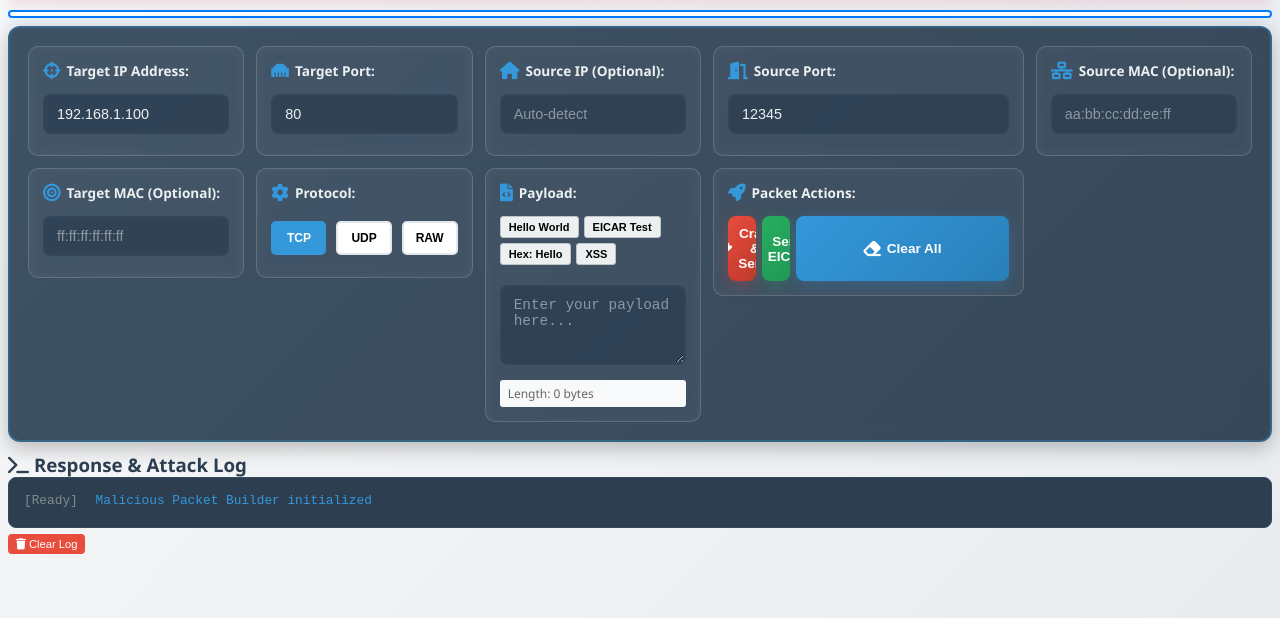
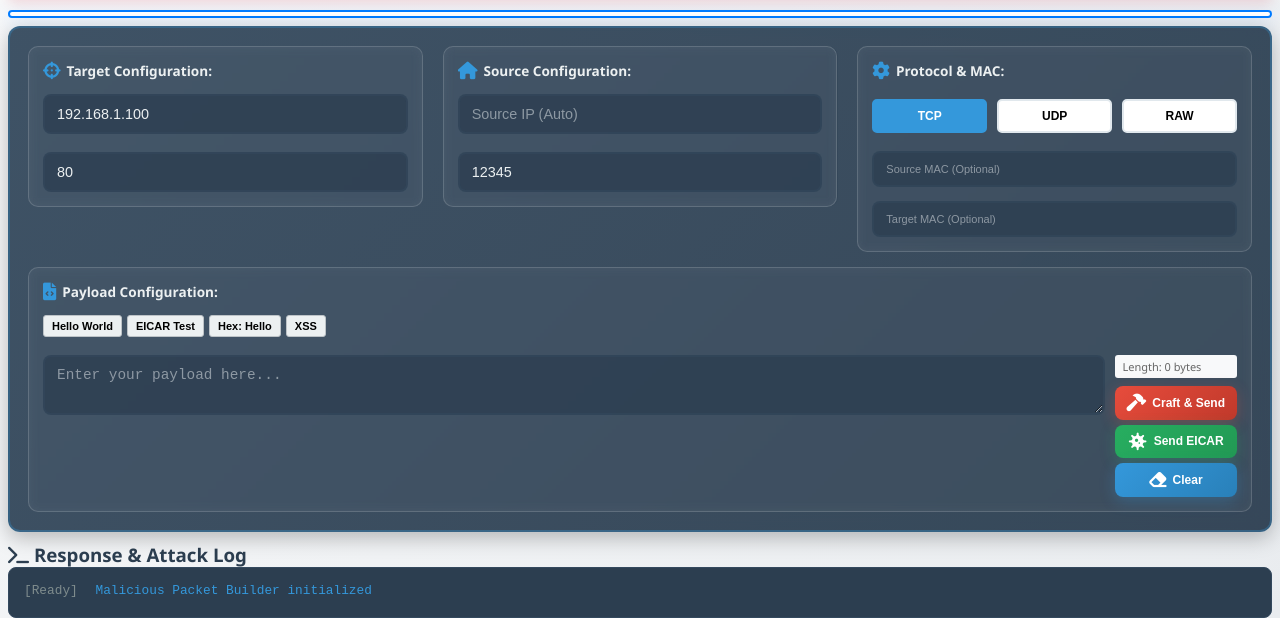
Before and after one commit to Whonceuponatime/kormarine-seanet, a Python web app: template templates/malicious_packet.html in a window 1280 px wide. Shown: the part 182-800 px from the top of the page. Run offline with Jinja, Linux system fonts and the light colour scheme; the template is opened without the code that fills it, so the values that code supplies are empty.

Commit message:
Fixed malicious packet page to match attack simulator exactly - Added proper admin settings loading and device visibility synchronization - Reorganized control layout into 3-column grid for single-glance viewing - Compact payload section with action buttons on the right - Device visibility now properly applies from admin panel settings - Custom images and labels sync between both topology pages - Streamlined UI for better user experience and consistency

```diff
--- a/templates/malicious_packet.html
+++ b/templates/malicious_packet.html
@@ -304,75 +304,63 @@
         </div>
 
         <div class="control-panel">
-            <div class="control-grid">
+            <div class="control-grid" style="grid-template-columns: 1fr 1fr 1fr; gap: 20px;">
+                <!-- Target Configuration -->
                 <div class="control-group">
-                    <label><i class="fas fa-crosshairs"></i> Target IP Address:</label>
-                    <input type="text" id="target-ip" value="192.168.1.100" placeholder="192.168.1.100" class="control-input">
+                    <label><i class="fas fa-crosshairs"></i> Target Configuration:</label>
+                    <input type="text" id="target-ip" value="192.168.1.100" placeholder="Target IP" class="control-input" style="margin-bottom: 8px;">
+                    <input type="number" id="target-port" min="1" max="65535" placeholder="Target Port" class="control-input" value="80">
                 </div>
 
+                <!-- Source Configuration -->
                 <div class="control-group">
-                    <label><i class="fas fa-ethernet"></i> Target Port:</label>
-                    <input type="number" id="target-port" min="1" max="65535" placeholder="Port #" class="control-input" value="80">
+                    <label><i class="fas fa-home"></i> Source Configuration:</label>
+                    <input type="text" id="source-ip" placeholder="Source IP (Auto)" class="control-input" style="margin-bottom: 8px;">
+                    <input type="number" id="source-port" min="1" max="65535" placeholder="Source Port" value="12345" class="control-input">
                 </div>
 
+                <!-- Protocol & MAC -->
                 <div class="control-group">
-                    <label><i class="fas fa-home"></i> Source IP (Optional):</label>
-                    <input type="text" id="source-ip" placeholder="Auto-detect" class="control-input">
-                </div>
-
-                <div class="control-group">
-                    <label><i class="fas fa-door-open"></i> Source Port:</label>
-                    <input type="number" id="source-port" min="1" max="65535" placeholder="12345" value="12345" class="control-input">
-                </div>
-
-                <div class="control-group">
-                    <label><i class="fas fa-network-wired"></i> Source MAC (Optional):</label>
-                    <input type="text" id="source-mac" placeholder="aa:bb:cc:dd:ee:ff" class="control-input">
-                </div>
-
-                <div class="control-group">
-                    <label><i class="fas fa-bullseye"></i> Target MAC (Optional):</label>
-                    <input type="text" id="target-mac" placeholder="ff:ff:ff:ff:ff:ff" class="control-input">
-                </div>
-
-                <div class="control-group">
-                    <label><i class="fas fa-cog"></i> Protocol:</label>
-                    <div class="protocol-selector">
+                    <label><i class="fas fa-cog"></i> Protocol & MAC:</label>
+                    <div class="protocol-selector" style="margin-bottom: 8px;">
                         <button class="protocol-btn active" data-protocol="tcp">TCP</button>
                         <button class="protocol-btn" data-protocol="udp">UDP</button>
                         <button class="protocol-btn" data-protocol="raw">RAW</button>
                     </div>
+                    <input type="text" id="source-mac" placeholder="Source MAC (Optional)" class="control-input" style="margin-bottom: 4px; font-size: 11px;">
+                    <input type="text" id="target-mac" placeholder="Target MAC (Optional)" class="control-input" style="font-size: 11px;">
+                </div>
             </div>
 
-                <div class="control-group">
-                    <label><i class="fas fa-file-code"></i> Payload:</label>
-                    <div class="preset-payloads" style="margin-bottom: 10px;">
+            <!-- Payload Section (Full Width) -->
+            <div class="control-group" style="margin-top: 15px;">
+                <label><i class="fas fa-file-code"></i> Payload Configuration:</label>
+                <div class="preset-payloads" style="margin-bottom: 8px;">
                     <button class="preset-btn" data-payload="Hello World!">Hello World</button>
                     <button class="preset-btn" data-payload="EICAR">EICAR Test</button>
                     <button class="preset-btn" data-payload="48656c6c6f20576f726c6421">Hex: Hello</button>
                     <button class="preset-btn" data-payload="3c7363726970743e616c65727428274861636b656427293c2f7363726970743e">XSS</button>
                 </div>
-                    <textarea id="payload" placeholder="Enter your payload here..." class="control-input" style="min-height: 80px; font-family: 'Courier New', monospace;"></textarea>
-                    <div class="payload-stats" id="payload-stats" style="font-size: 12px; color: #666; margin-top: 5px;">
+                <div style="display: flex; gap: 10px; align-items: flex-start;">
+                    <textarea id="payload" placeholder="Enter your payload here..." class="control-input" style="flex: 1; min-height: 60px; font-family: 'Courier New', monospace; resize: vertical;"></textarea>
+                    <div style="min-width: 120px;">
+                        <div class="payload-stats" id="payload-stats" style="font-size: 11px; color: #666; margin-bottom: 8px; padding: 4px 8px;">
                             Length: 0 bytes
                         </div>
-                </div>
-
-                <div class="control-group">
-                    <label><i class="fas fa-rocket"></i> Packet Actions:</label>
-                    <div class="attack-buttons">
-                        <button id="craft-btn" class="control-btn port-down">
+                        <div class="attack-buttons" style="display: flex; flex-direction: column; gap: 5px;">
+                            <button id="craft-btn" class="control-btn port-down" style="padding: 8px 12px; font-size: 12px;">
                                 <i class="fas fa-hammer"></i> Craft & Send
                             </button>
-                        <button id="eicar-btn" class="control-btn port-up">
+                            <button id="eicar-btn" class="control-btn port-up" style="padding: 8px 12px; font-size: 12px;">
                                 <i class="fas fa-virus"></i> Send EICAR
                             </button>
-                        <button id="raw-btn" class="control-btn primary" style="display: none;">
+                            <button id="raw-btn" class="control-btn primary" style="display: none; padding: 8px 12px; font-size: 12px;">
                                 <i class="fas fa-code"></i> Send Raw
                             </button>
-                        <button id="clear-btn" class="control-btn secondary">
-                            <i class="fas fa-eraser"></i> Clear All
+                            <button id="clear-btn" class="control-btn secondary" style="padding: 8px 12px; font-size: 12px;">
+                                <i class="fas fa-eraser"></i> Clear
                             </button>
+                        </div>
                     </div>
                 </div>
             </div>
```
Also changed, not shown: static/malicious_packet.js (+129 -1 lines). Lines whose indentation alone changed are shown as unchanged.
